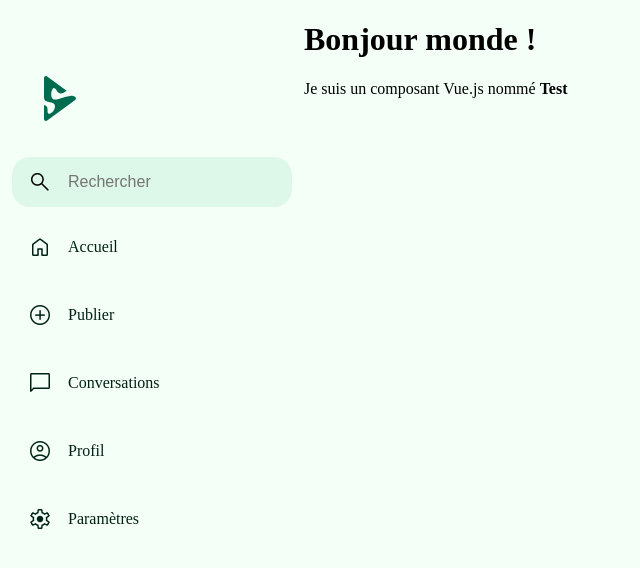
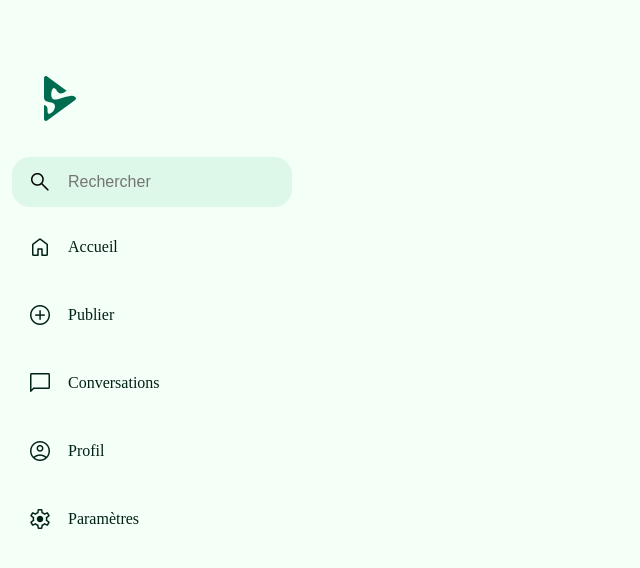
Before and after one commit to Catif/LP-PTUT_Scudo, a Vue app in the folder front/: page /test in a window 1280 px wide. Shown: the top 568 px of the page, without its empty margins (0-640 px from the left). Built offline with nearby package versions, Linux system fonts and the light colour scheme; no server answers.

Commit message:
préparation de la vue de test

```diff
--- a/front/src/views/TestView.vue
+++ b/front/src/views/TestView.vue
@@ -1,6 +1,11 @@
+<script setup>
+import MainFeed from '../components/ScudoTheming/MainFeed.vue';
+import AsideFeed from '../components/ScudoTheming/AsideFeed.vue';
+</script>
+
 <template>
-  <div>
-    <h1>Bonjour monde !</h1>
-    <p>Je suis un composant Vue.js nommé <b>Test</b></p>
-  </div>
+  <MainFeed>
+  </MainFeed>
+  <AsideFeed>
+  </AsideFeed>
 </template>
```
